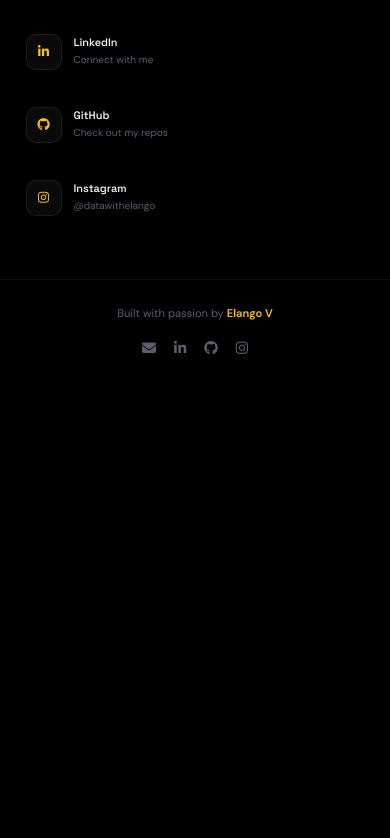
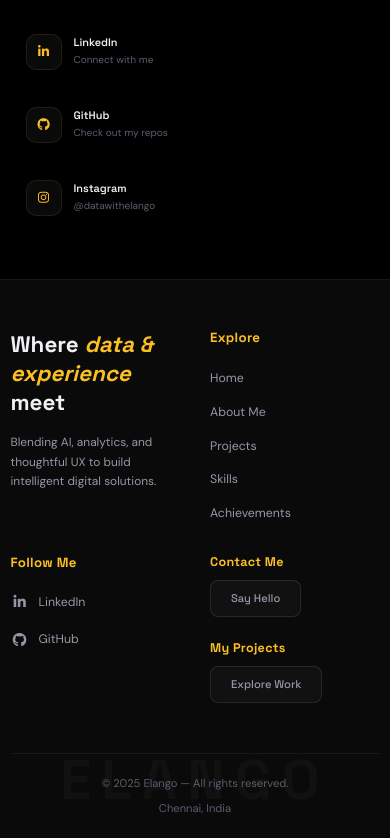
Before and after one commit to Elango090602/Portfolio, a plain HTML site: page index.html in a window 390 px wide. Shown: the part 6710-7548 px from the top of the page. Before the commit the page ends 7109 px from the top, so only its background shows below. Drawn offline with nearby package versions, Linux system fonts and the light colour scheme.

Commit message:
feat: redesign footer with grid layout, watermark, and responsive call-to-action sections

```diff
--- a/index.html
+++ b/index.html
@@ -477,18 +477,67 @@
   </section>
 
   <!-- ==================== FOOTER ==================== -->
-  <footer class="footer">
+  <footer class="footer" id="siteFooter">
+    <!-- Background watermark name -->
+    <div class="footer-watermark" aria-hidden="true">ELANGO</div>
+
     <div class="container">
-      <p>Built with passion by <span class="footer-brand">Elango V</span></p>
-      <ul class="footer-links">
-        <li><a href="mailto:elangov9602@gmail.com" aria-label="Email"><i class="fas fa-envelope"></i></a></li>
-        <li><a href="https://linkedin.com/in/" target="_blank" aria-label="LinkedIn"><i
-              class="fab fa-linkedin-in"></i></a></li>
-        <li><a href="https://github.com/Elango090602" target="_blank" aria-label="GitHub"><i
-              class="fab fa-github"></i></a></li>
-        <li><a href="https://www.instagram.com/w_e_i_r_d_o_0/" target="_blank" aria-label="Instagram"><i
-              class="fab fa-instagram"></i></a></li>
-      </ul>
+
+      <!-- Main footer grid -->
+      <div class="footer-grid">
+        <!-- Column 1: Tagline -->
+        <div class="footer-col footer-col-tagline">
+          <h3 class="footer-tagline">Where <em>data &<br>experience</em> meet</h3>
+          <p class="footer-desc">Blending AI, analytics, and thoughtful UX to build intelligent digital solutions.</p>
+        </div>
+
+        <!-- Column 2: Explore -->
+        <div class="footer-col">
+          <h4 class="footer-col-title">Explore</h4>
+          <ul class="footer-nav">
+            <li><a href="#hero">Home</a></li>
+            <li><a href="#about">About Me</a></li>
+            <li><a href="#projects">Projects</a></li>
+            <li><a href="#skills">Skills</a></li>
+            <li><a href="#achievements">Achievements</a></li>
+          </ul>
+        </div>
+
+        <!-- Column 3: Follow Me -->
+        <div class="footer-col">
+          <h4 class="footer-col-title">Follow Me</h4>
+          <ul class="footer-social">
+            <li>
+              <a href="https://linkedin.com/in/" target="_blank" rel="noopener noreferrer">
+                <i class="fab fa-linkedin-in"></i> LinkedIn
+              </a>
+            </li>
+            <li>
+              <a href="https://github.com/Elango090602" target="_blank" rel="noopener noreferrer">
+                <i class="fab fa-github"></i> GitHub
+              </a>
+            </li>
+          </ul>
+        </div>
+
+        <!-- Column 4: CTAs -->
+        <div class="footer-col footer-col-cta">
+          <div class="footer-cta-block">
+            <h4 class="footer-col-title">Contact Me</h4>
+            <a href="#contact" class="footer-cta-btn">Say Hello</a>
+          </div>
+          <div class="footer-cta-block">
+            <h4 class="footer-col-title">My Projects</h4>
+            <a href="#projects" class="footer-cta-btn">Explore Work</a>
+          </div>
+        </div>
+      </div>
+
+      <!-- Bottom bar -->
+      <div class="footer-bottom">
+        <p>&copy; 2025 Elango — All rights reserved.</p>
+        <p>Chennai, India</p>
+      </div>
     </div>
   </footer>
 
--- a/style.css
+++ b/style.css
@@ -1470,39 +1470,220 @@ img {
    FOOTER
    ============================================ */
 .footer {
-  padding: 30px 0;
+  position: relative;
+  padding: 40px 0 0;
+  background: #0A0A0A;
+  overflow: hidden;
   border-top: 1px solid var(--border-glass);
+}
+
+[data-theme="light"] .footer {
+  background: #F5F0E8;
+  border-top-color: rgba(0, 0, 0, 0.08);
+}
+
+[data-theme="light"] .footer-watermark {
+  color: rgba(0, 0, 0, 0.04);
+}
+
+[data-theme="light"] .footer-tagline {
+  color: #1A1A2E;
+}
+
+[data-theme="light"] .footer-desc,
+[data-theme="light"] .footer-nav a,
+[data-theme="light"] .footer-social a,
+[data-theme="light"] .footer-cta-btn {
+  color: #5A5873;
+}
+
+[data-theme="light"] .footer-cta-btn {
+  border-color: rgba(0, 0, 0, 0.12);
+  background: rgba(0, 0, 0, 0.03);
+}
+
+[data-theme="light"] .footer-cta-btn:hover {
+  color: var(--primary-dark);
+  border-color: var(--primary);
+  background: rgba(217, 119, 6, 0.08);
+}
+
+[data-theme="light"] .footer-bottom {
+  border-top-color: rgba(0, 0, 0, 0.08);
+}
+
+[data-theme="light"] .footer-bottom p {
+  color: #9290A3;
+}
+
+/* Watermark */
+.footer-watermark {
+  position: absolute;
+  bottom: 30px;
+  left: 50%;
+  transform: translateX(-50%);
+  font-family: 'Space Grotesk', sans-serif;
+  font-size: clamp(8rem, 22vw, 22rem);
+  font-weight: 900;
+  color: rgba(255, 255, 255, 0.03);
+  letter-spacing: 10px;
+  white-space: nowrap;
+  pointer-events: none;
+  user-select: none;
+  line-height: 1;
+  z-index: 0;
+  width: 100%;
   text-align: center;
 }
 
-.footer p {
+
+
+/* Footer grid */
+.footer-grid {
+  display: grid;
+  grid-template-columns: 1.4fr 1fr 1fr 1fr;
+  gap: 40px;
+  position: relative;
+  z-index: 1;
+  padding-bottom: 50px;
+}
+
+/* Column: Tagline */
+.footer-tagline {
+  font-family: 'Space Grotesk', sans-serif;
+  font-size: 1.6rem;
+  font-weight: 700;
+  color: #F1F0F5;
+  line-height: 1.3;
+  margin-bottom: 16px;
+}
+
+.footer-tagline em {
+  font-style: italic;
+  color: var(--primary-light);
+}
+
+.footer-desc {
   font-size: 0.85rem;
-  color: var(--text-muted);
-}
-
-.footer-brand {
+  color: #9896A8;
+  line-height: 1.6;
+  max-width: 280px;
+}
+
+/* Column titles */
+.footer-col-title {
+  font-family: 'Space Grotesk', sans-serif;
+  font-size: 0.95rem;
+  font-weight: 700;
   color: var(--primary-light);
-  font-weight: 600;
-}
-
-.footer-links {
-  display: flex;
-  justify-content: center;
-  gap: 22px;
-  margin-top: 12px;
+  margin-bottom: 20px;
+  letter-spacing: 0.3px;
+}
+
+/* Nav links */
+.footer-nav {
   list-style: none;
   padding: 0;
-}
-
-.footer-links a {
-  color: var(--text-muted);
-  font-size: 1.1rem;
+  margin: 0;
+  display: flex;
+  flex-direction: column;
+  gap: 10px;
+}
+
+.footer-nav a {
+  font-family: 'DM Sans', sans-serif;
+  font-size: 0.88rem;
+  color: #9896A8;
   transition: all 0.3s ease;
-}
-
-.footer-links a:hover {
+  display: inline-block;
+}
+
+.footer-nav a:hover {
   color: var(--primary-light);
-  transform: translateY(-3px);
+  transform: translateX(4px);
+}
+
+/* Social links */
+.footer-social {
+  list-style: none;
+  padding: 0;
+  margin: 0;
+  display: flex;
+  flex-direction: column;
+  gap: 14px;
+}
+
+.footer-social a {
+  display: inline-flex;
+  align-items: center;
+  gap: 10px;
+  font-family: 'DM Sans', sans-serif;
+  font-size: 0.88rem;
+  color: #9896A8;
+  transition: all 0.3s ease;
+}
+
+.footer-social a i {
+  font-size: 1rem;
+  width: 18px;
+  text-align: center;
+}
+
+.footer-social a:hover {
+  color: var(--primary-light);
+  transform: translateX(4px);
+}
+
+/* CTA column */
+.footer-col-cta {
+  display: flex;
+  flex-direction: column;
+  gap: 24px;
+}
+
+.footer-cta-block .footer-col-title {
+  margin-bottom: 10px;
+  font-size: 0.9rem;
+}
+
+.footer-cta-btn {
+  display: inline-block;
+  font-family: 'Space Grotesk', sans-serif;
+  font-size: 0.8rem;
+  font-weight: 500;
+  color: #9896A8;
+  padding: 8px 20px;
+  border: 1px solid rgba(255, 255, 255, 0.1);
+  border-radius: 8px;
+  background: rgba(255, 255, 255, 0.03);
+  transition: all 0.3s ease;
+  backdrop-filter: blur(4px);
+}
+
+.footer-cta-btn:hover {
+  color: var(--primary-light);
+  border-color: var(--primary);
+  background: rgba(245, 158, 11, 0.08);
+  transform: translateY(-2px);
+  box-shadow: 0 4px 16px rgba(245, 158, 11, 0.15);
+}
+
+/* Bottom bar */
+.footer-bottom {
+  display: flex;
+  justify-content: space-between;
+  align-items: center;
+  padding: 20px 0;
+  border-top: 1px solid rgba(255, 255, 255, 0.06);
+  position: relative;
+  z-index: 1;
+}
+
+.footer-bottom p {
+  font-family: 'DM Sans', sans-serif;
+  font-size: 0.8rem;
+  color: #5E5C6E;
+  margin: 0;
 }
 
 /* ============================================
@@ -2203,19 +2384,26 @@ img {
 
   /* --- Footer --- */
   .footer {
-    padding: 24px 0;
-  }
-
-  .footer p {
-    font-size: 0.8rem;
-  }
-
-  .footer-links {
-    gap: 18px;
-  }
-
-  .footer-links a {
-    font-size: 1rem;
+    padding: 50px 0 0;
+  }
+
+  .footer-grid {
+    grid-template-columns: 1fr 1fr;
+    gap: 30px;
+  }
+
+  .footer-decor {
+    margin-bottom: 30px;
+  }
+
+  .footer-watermark {
+    font-size: clamp(4rem, 14vw, 8rem);
+  }
+
+  .footer-bottom {
+    flex-direction: column;
+    gap: 6px;
+    text-align: center;
   }
 
   /* --- Parallax elements — hide on mobile --- */
```
